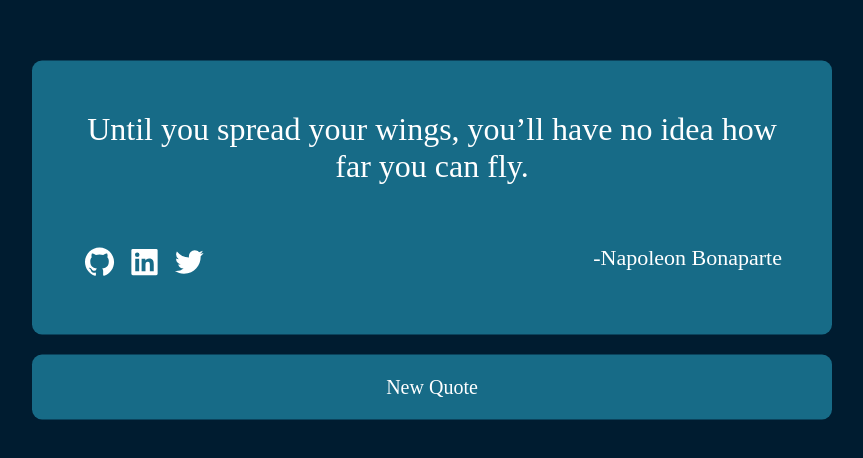
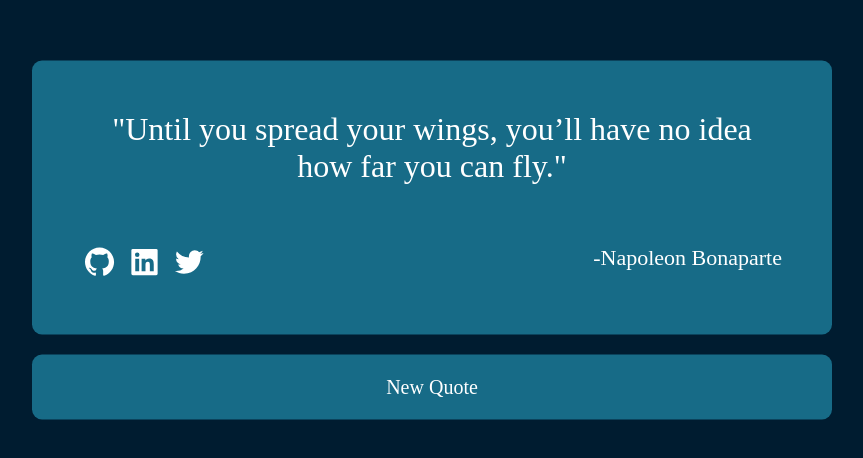
Before and after one commit to MohammadMehdiBeheshti/random-quote-machine-fcc, a React (Vite) app: page / in a window 1280 px wide. Shown: the part 160-618 px from the top of the page, without its empty margins (208-1071 px from the left). Built offline with nearby package versions, Linux system fonts and the light colour scheme; a web font is replaced by a local one.

Commit message:
App Updated

```diff
--- a/src/App.jsx
+++ b/src/App.jsx
@@ -26,7 +26,7 @@ export default function App() {
 	return (
 		<div className="center" id="quote-box">
 			<blockquote cite="#" className="quote-block">
-				<p id="text">{quote}</p>
+				<p id="text">&quot;{quote}&quot;</p>
 
 				<div className="downer-box">
 					<div className="social-network">
```
